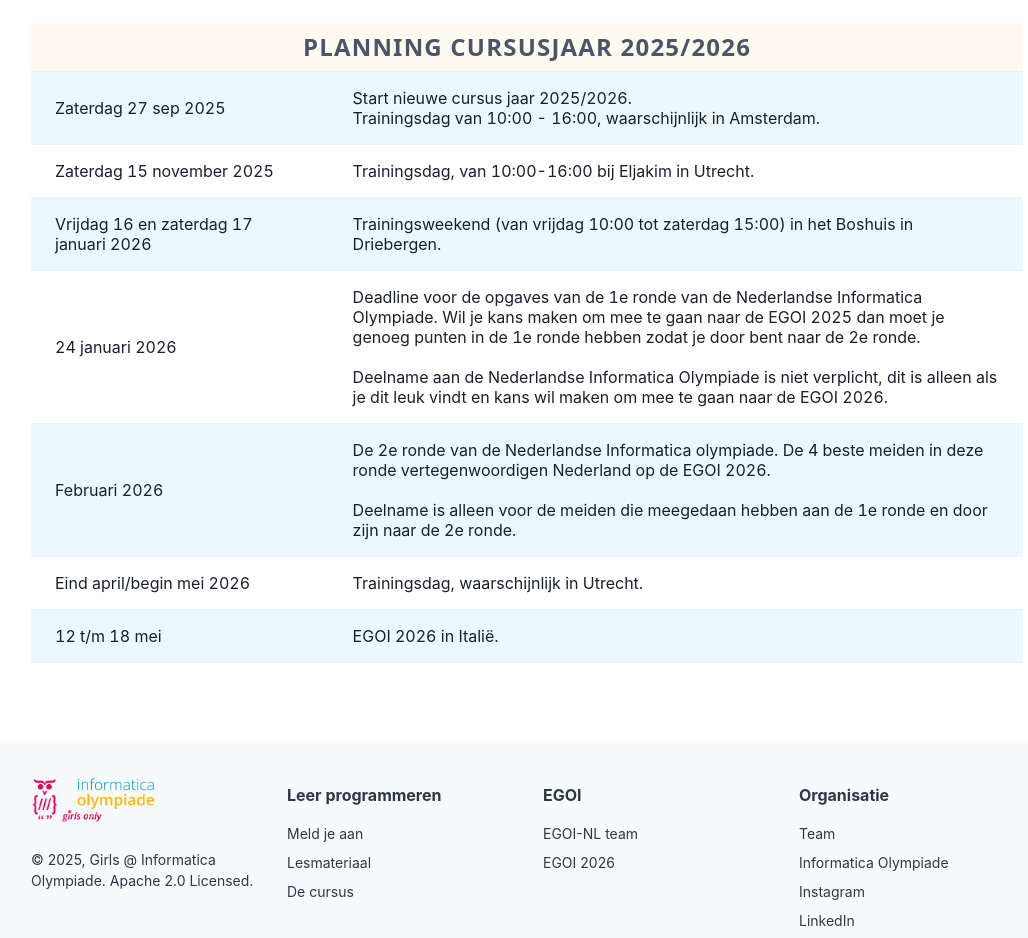
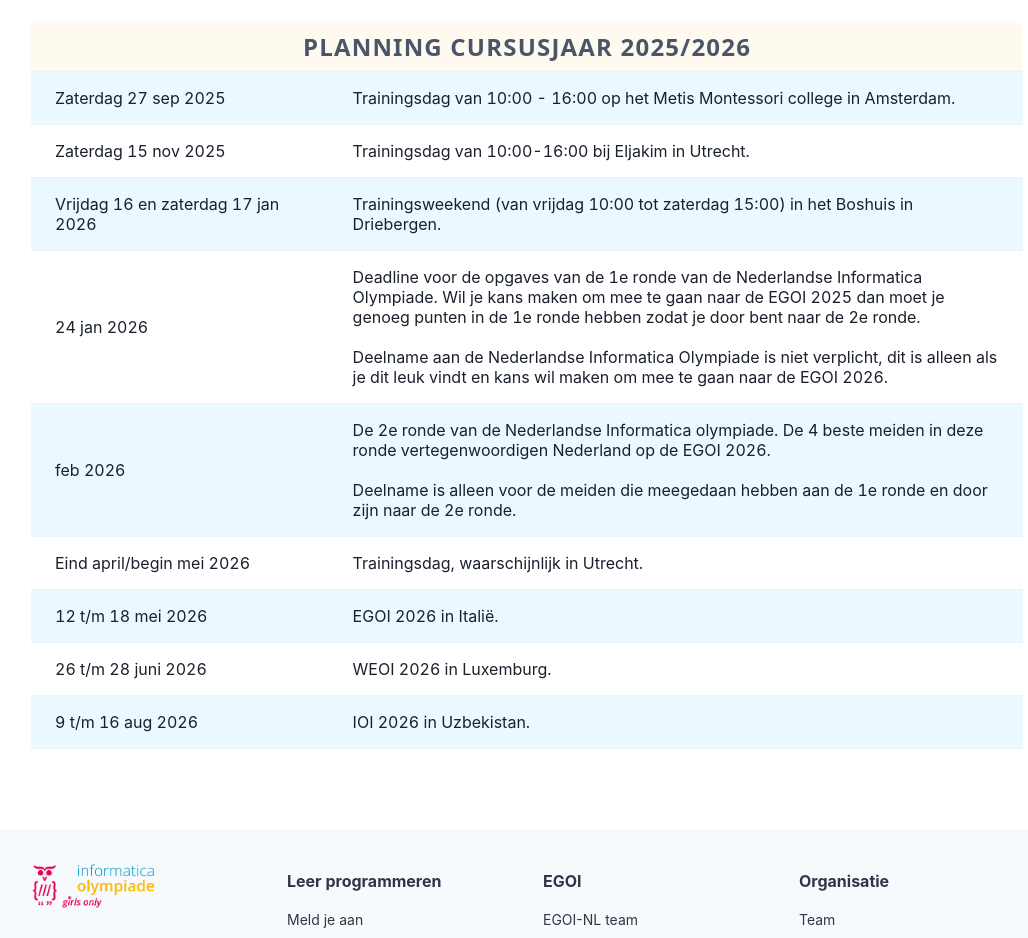
Before and after one commit to EGOI-NL/EGOI-NL.github.io, a Next.js app: page /cursus in a window 1280 px wide. Shown: the part 380-1318 px from the top of the page, without its empty margins (113-1141 px from the left). Built offline with nearby package versions, Linux system fonts and the light colour scheme.

Commit message:
schema aangepast

```diff
--- a/src/pages/cursus.js
+++ b/src/pages/cursus.js
@@ -50,23 +50,22 @@ const Cursus = () => {
                   <Tr bg="blue.50">
                   <Td width="30%">Zaterdag 27 sep 2025</Td>
                   <Td whiteSpace="normal" wordBreak="break-word">
-                    Start nieuwe cursus jaar 2025/2026. <br />
-                    Trainingsdag van 10:00 - 16:00, waarschijnlijk in Amsterdam.
+                    Trainingsdag van 10:00 - 16:00 op het Metis Montessori college in Amsterdam.
                   </Td>
                 </Tr>
 
                 <Tr>
-                  <Td whiteSpace="normal" wordBreak="break-word">Zaterdag 15 november 2025</Td>
-                  <Td>Trainingsdag, van 10:00-16:00 bij Eljakim in Utrecht.</Td>
+                  <Td whiteSpace="normal" wordBreak="break-word">Zaterdag 15 nov 2025</Td>
+                  <Td whiteSpace="normal" wordBreak="break-word">Trainingsdag van 10:00-16:00 bij Eljakim in Utrecht.</Td>
                 </Tr>
 
                 <Tr bg="blue.50">
-                  <Td whiteSpace="normal" wordBreak="break-word">Vrijdag 16 en zaterdag 17 januari 2026</Td>
+                  <Td whiteSpace="normal" wordBreak="break-word">Vrijdag 16 en zaterdag 17 jan 2026</Td>
                   <Td whiteSpace="normal" wordBreak="break-word">Trainingsweekend (van vrijdag 10:00 tot zaterdag 15:00) in het Boshuis in Driebergen.</Td>
                 </Tr>
 
                 <Tr>
-                  <Td>24 januari 2026</Td>
+                  <Td>24 jan 2026</Td>
                   <Td whiteSpace="normal" wordBreak="break-word">
                     Deadline voor de opgaves van de 1e ronde van de Nederlandse
                     Informatica Olympiade. Wil je kans maken om mee te gaan naar de
@@ -80,7 +79,7 @@ const Cursus = () => {
                 </Tr>
 
                 <Tr bg="blue.50">
-                  <Td>Februari 2026</Td>
+                  <Td>feb 2026</Td>
                   <Td whiteSpace="normal" wordBreak="break-word">
                     De 2e ronde van de Nederlandse Informatica olympiade. De 4 beste
                     meiden in deze ronde vertegenwoordigen Nederland op de EGOI 2026.
@@ -96,8 +95,16 @@ const Cursus = () => {
                 </Tr>
 
                 <Tr bg="blue.50">
-                  <Td>12 t/m 18 mei</Td>
+                  <Td>12 t/m 18 mei 2026</Td>
                   <Td>EGOI 2026 in Italië.</Td>
+                </Tr>
+                <Tr>
+                  <Td>26 t/m 28 juni 2026</Td>
+                  <Td>WEOI 2026 in Luxemburg.</Td>
+                </Tr>
+                <Tr bg="blue.50">
+                  <Td>9 t/m 16 aug 2026</Td>
+                  <Td>IOI 2026 in Uzbekistan.</Td>
                 </Tr>
               </Tbody>
             </Table>
```
